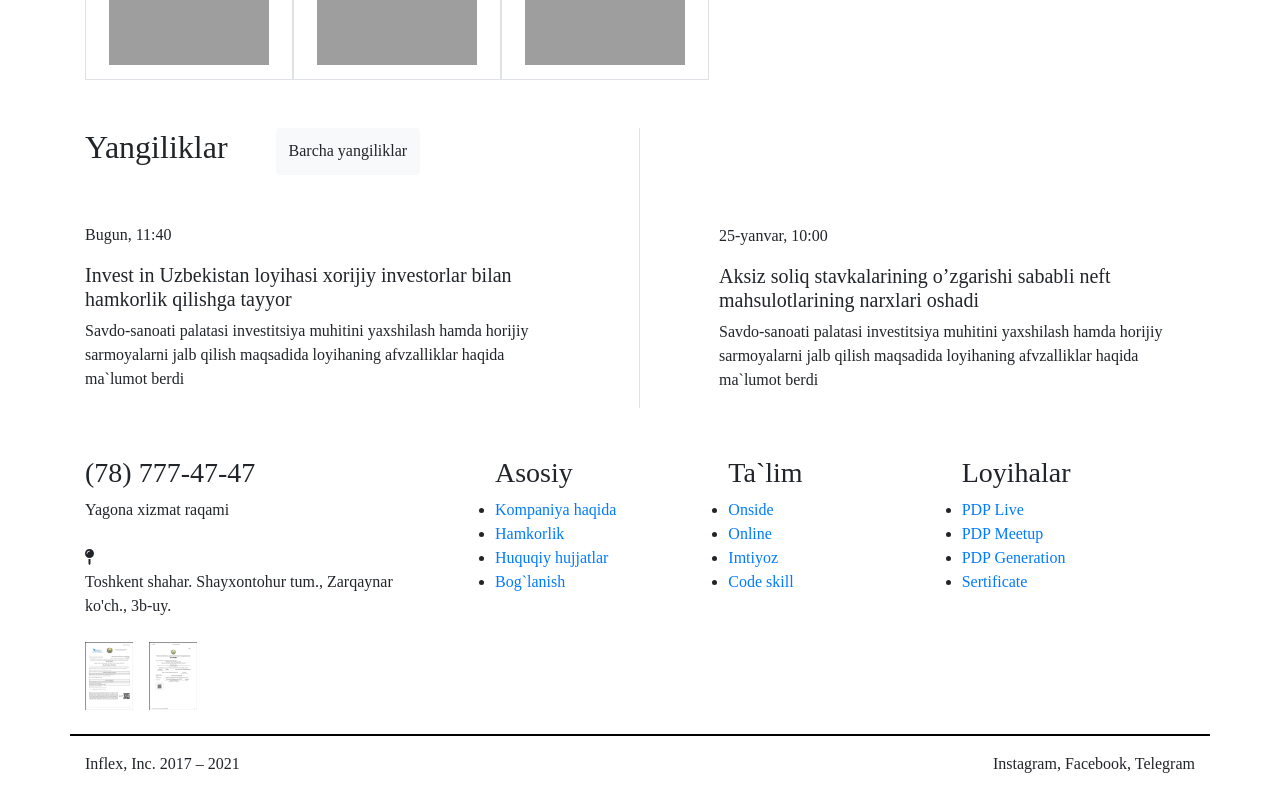
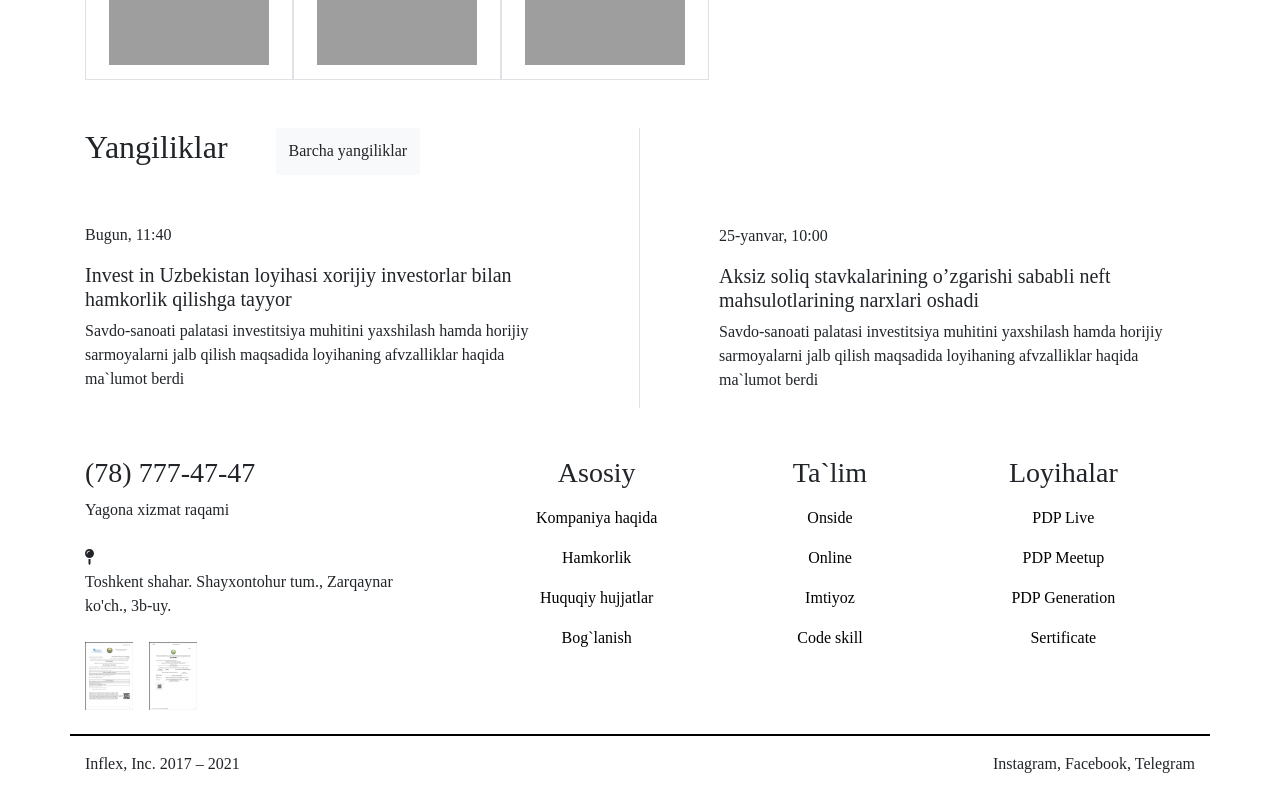
Before and after one commit to azadov-azamat/online-platform, a React (Create React App) app: page / in a window 1280 px wide. Shown: the part 5083-5883 px from the top of the page. Built offline with nearby package versions, Linux system fonts and the light colour scheme; grey boxes are pictures that could not be loaded; a web font is replaced by a local one.

Commit message:
Admin Mentor Operator layout pages

```diff
--- a/src/App.js
+++ b/src/App.js
@@ -7,6 +7,7 @@ import ActiveCourses from "./component/pages/ActiveCourses";
 import AdminPage from "./component/pages/AdminPage";
 import MentorPage from "./component/pages/MentorPage";
 import OperatorPage from "./component/pages/OperatorPage";
+import NotFound from "./component/pages/NotFound";
 
 function App() {
     return (
@@ -14,12 +15,13 @@ function App() {
             <Router>
                 <Switch>
                     <Route exact path='/' component={HomePage}/>
-                    <Route exact path='/signIn' component={LoginJs}/>
-                    <Route exact path='/signUp' component={Register}/>
-                    <Route exact path='/activeCourses' component={ActiveCourses}/>
-                    <Route exact path='/adminPage' component={AdminPage}/>
-                    <Route exact path='/mentorPage' component={MentorPage}/>
-                    <Route exact path='/operatorPage' component={OperatorPage}/>
+                    <Route  path='/signIn' component={LoginJs}/>
+                    <Route  path='/signUp' component={Register}/>
+                    <Route  path='/activeCourses' component={ActiveCourses}/>
+                    <Route  path='/adminPage' component={AdminPage}/>
+                    <Route  path='/mentorPage' component={MentorPage}/>
+                    <Route  path='/operatorPage' component={OperatorPage}/>
+                    <Route  component={NotFound}/>
                 </Switch>
             </Router>
         </>
--- a/src/component/FooterJs.js
+++ b/src/component/FooterJs.js
@@ -28,26 +28,26 @@ export default function FooterJs() {
                     <Col md={8}>
                         <Container className="d-inline-flex justify-content-between ">
                             <Col md={4}>
-                                <div className="">
+                                <div className="text-center">
                                     <h3>Asosiy</h3>
-                                    <ul>
-                                        <li>
-                                            <Link>
+                                    <ul className='list-group list-group-flush'>
+                                        <li className='list-group'>
+                                            <Link style={{color: 'black'}} className='nav-link'>
                                                 Kompaniya haqida
                                             </Link>
                                         </li>
-                                        <li>
-                                            <Link>
+                                        <li className='list-group'>
+                                            <Link style={{color: 'black'}} className='nav-link'>
                                                 Hamkorlik
                                             </Link>
                                         </li>
-                                        <li>
-                                            <Link>
+                                        <li className='list-group'>
+                                            <Link style={{color: 'black'}} className='nav-link'>
                                                 Huquqiy hujjatlar
                                             </Link>
                                         </li>
-                                        <li>
-                                            <Link>
+                                        <li className='list-group'>
+                                            <Link style={{color: 'black'}} className='nav-link'>
                                                 Bog`lanish
                                             </Link>
                                         </li>
@@ -55,26 +55,26 @@ export default function FooterJs() {
                                 </div>
                             </Col>
                             <Col md={4}>
-                                <div className="">
+                                <div className="text-center">
                                     <h3>Ta`lim</h3>
-                                    <ul>
-                                        <li>
-                                            <Link>
+                                    <ul className='list-group list-group-flush'>
+                                        <li className='list-group'>
+                                            <Link style={{color: 'black'}} className='nav-link'>
                                                 Onside
                                             </Link>
                                         </li>
-                                        <li>
-                                            <Link>
+                                        <li className='list-group'>
+                                            <Link style={{color: 'black'}} className='nav-link'>
                                                 Online
                                             </Link>
                                         </li>
-                                        <li>
-                                            <Link>
+                                        <li className='list-group'>
+                                            <Link style={{color: 'black'}} className='nav-link'>
                                                 Imtiyoz
                                             </Link>
                                         </li>
-                                        <li>
-                                            <Link>
+                                        <li className='list-group'>
+                                            <Link style={{color: 'black'}} className='nav-link'>
                                                 Code skill
                                             </Link>
                                         </li>
@@ -82,26 +82,26 @@ export default function FooterJs() {
                                 </div>
                             </Col>
                             <Col md={4}>
-                                <div className="">
+                                <div className="text-center">
                                     <h3>Loyihalar</h3>
-                                    <ul>
-                                        <li>
-                                            <Link>
+                                    <ul className='list-group list-group-flush'>
+                                        <li className='list-group'>
+                                            <Link style={{color: 'black'}} className='nav-link'>
                                                 PDP Live
                                             </Link>
                                         </li>
-                                        <li>
-                                            <Link>
+                                        <li className='list-group'>
+                                            <Link style={{color: 'black'}} className='nav-link'>
                                                 PDP Meetup
                                             </Link>
                                         </li>
-                                        <li>
-                                            <Link>
+                                        <li className='list-group'>
+                                            <Link style={{color: 'black'}} className='nav-link'>
                                                 PDP Generation
                                             </Link>
                                         </li>
-                                        <li>
-                                            <Link>
+                                        <li className='list-group'>
+                                            <Link style={{color: 'black'}} className='nav-link'>
                                                 Sertificate
                                             </Link>
                                         </li>
--- a/src/component/pages/ActiveCourses.js
+++ b/src/component/pages/ActiveCourses.js
@@ -37,7 +37,7 @@ export default function ActiveCourses(){
                             <Row>
                                 <Col md={4}>
                                     <div className="courses " style={{marginTop: '5em'}}>
-                                        <ul className='list-group list-group-flush'>
+                                        <ul className='list-group '>
                                             <li className='list-group font-weight-bold'>
                                                 <span>Kurslar</span>
                                             </li>
--- a/src/component/pages/AdminPage.js
+++ b/src/component/pages/AdminPage.js
@@ -8,13 +8,6 @@ export default function AdminPage() {
         <div className='d-inline-flex mt-4'>
                 <AdminLayout/>
             <Container>
-                <Row className='float-right ' >
-                    <Col md={12} >
-                        <div className="">
-                            <span>Odilbek Mirzayev</span>
-                        </div>
-                    </Col>
-                </Row>
                 <Row>
                     <Col md={12}>
                         <h1>Director Dashboard</h1>
--- a/src/component/pages/LoginJs.js
+++ b/src/component/pages/LoginJs.js
@@ -4,6 +4,8 @@ import {Col, Container, Row} from "reactstrap";
 // import uz from 'react-phone-number-input/locale/'
 import {AvField, AvForm} from 'availity-reactstrap-validation';
 import {useHistory} from "react-router-dom";
+import NotFound from "./NotFound";
+import {toast} from "react-toastify";
 
 export default function LoginJs() {
 
@@ -15,9 +17,17 @@ export default function LoginJs() {
         history.push('/signUp');
     }
 
-    function login() {
-        history.push('/adminPage');
-    }
+     function login(e, v){
+        if (v.phoneNumber === '+998996802208'){
+            history.push('/adminPage');
+        }else if (v.phoneNumber === '+998332562208'){
+            history.push('/mentorPage');
+        }else if (v.phoneNumber === '+998787774747'){
+            history.push('/operatorPage');
+        }
+        else {
+            alert("Kechirasiz loyiha xali tayyor emas")        }
+     }
 
     return (
         <div className='signIn'>
@@ -32,7 +42,7 @@ export default function LoginJs() {
                             <Col md={6}>
                                 <div style={{width: '18em'}}
                                      className='text-center mb-5 mt-5 d-flex justify-content-center align-content-center'>
-                                    <AvForm>
+                                    <AvForm onValidSubmit={login}>
                                         <AvField
                                             label='Your phone number'
                                             name='phoneNumber'
@@ -49,7 +59,7 @@ export default function LoginJs() {
                                             placeholder='Ex: root123'
 
                                         />
-                                        <button type='submit' id='btn ' onClick={login} className='btn btn-outline-info mt-3'>Sign In
+                                        <button type='submit' id='btn ' className='btn btn-outline-info mt-3'>Sign In
                                         </button>
                                     </AvForm>
                                 </div>
@@ -58,8 +68,9 @@ export default function LoginJs() {
                             <Col md={6}>
                                 <div style={{width: '17em'}} className="text-center">
                                     <h1>Welcome to your Account</h1>
-                                    <p>Lorem ipsum dolor sit amet, consectetur adipisicing elit. Accusantium ad amet
-                                        architecto consequuntur </p>
+                                    <p>Admin: +998 99 680 22 08
+                                        Mentor: +998 33 256 22 08
+                                       Operator: +998 78 777 47 47</p>
                                     <button id='btn' className='btn btn-outline-success' onClick={registerPage}>Sign
                                         Up
                                     </button>
```
